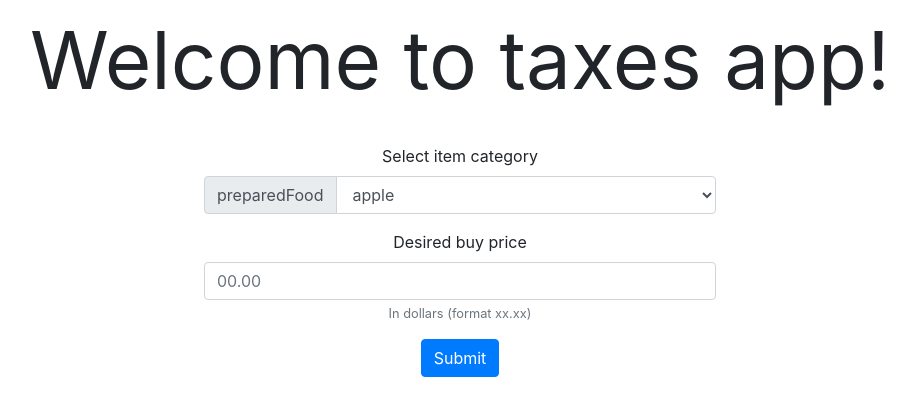
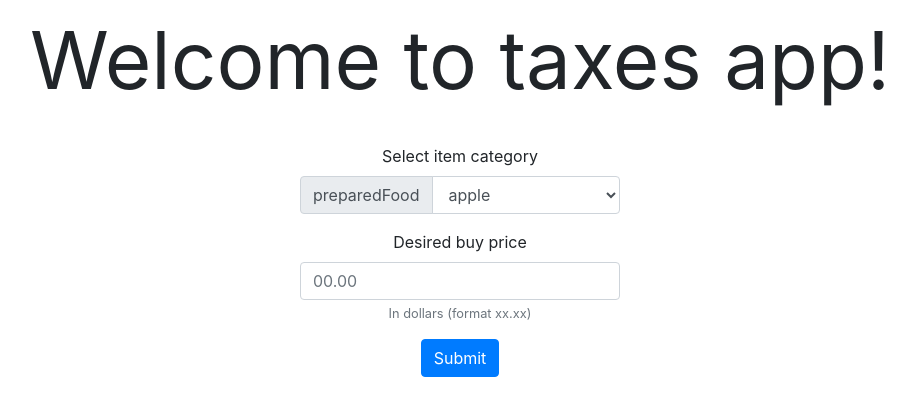
Before and after one commit to IIS-ZPI/ZPI_2020_MenInBlack, a React (Create React App) app in the folder taxes-app/: page / in a window 1280 px wide. Shown: the top 416 px of the page, without its empty margins (180-1095 px from the left). Built offline with nearby package versions, Linux system fonts and the light colour scheme; data requests are answered from the project's data file.

Commit message:
form component width changed

```diff
--- a/taxes-app/src/css/form.css
+++ b/taxes-app/src/css/form.css
@@ -1,5 +1,5 @@
 #formComponent{
-    width: 40%;
+    width: 25%;
 }
 
 #mainComponent{
```
